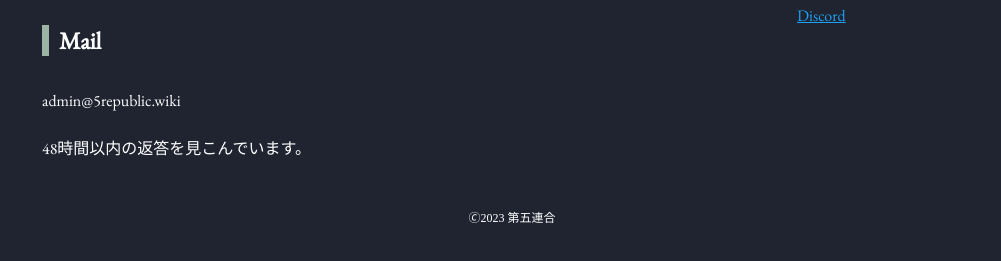
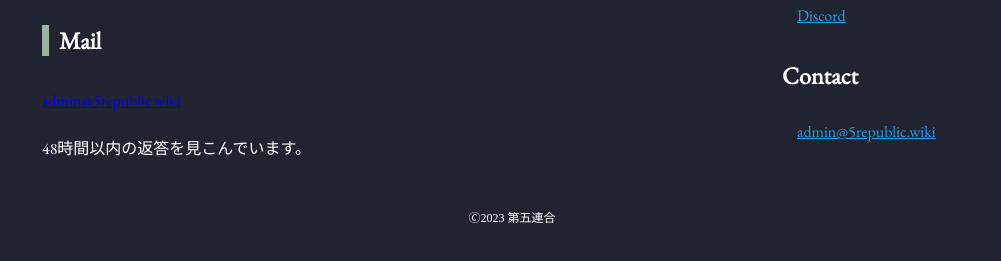
Before and after one commit to republic5/web-site, a plain HTML site: page contact.html in a window 1280 px wide. Shown: the part 277-538 px from the top of the page, without its empty margins (128-1129 px from the left). Drawn offline with nearby package versions, Linux system fonts and the light colour scheme.

Commit message:
Add files via upload

```diff
--- a/contact.html
+++ b/contact.html
@@ -27,7 +27,7 @@
 
                     <section>
                         <h2 class="icon">Mail</h2>
-                        <p>admin@5republic.wiki</p>
+                        <a href="admin&#64;5republic.wiki"><p>admin@5republic.wiki</a>
                         <p>48時間以内の返答を見こんでいます。</p>
                     </section>
                 </div>
@@ -41,6 +41,12 @@
                             <li><a href="https://discord.gg/WCjmyprZw7">Discord</a></li>
                         </ul>
                     </section>
+                    <section>
+                        <h2>Contact</h2>
+                        <ul>
+                            <li><a href="admin&#64;5republic.wiki"><p>admin@5republic.wiki</a></li>
+                        </ul>
+                    </section>
                 </div>
             </div>
         </div>
```
Also changed, not shown: index.html (+6 -0 lines), tools.html (+0 -4 lines).
